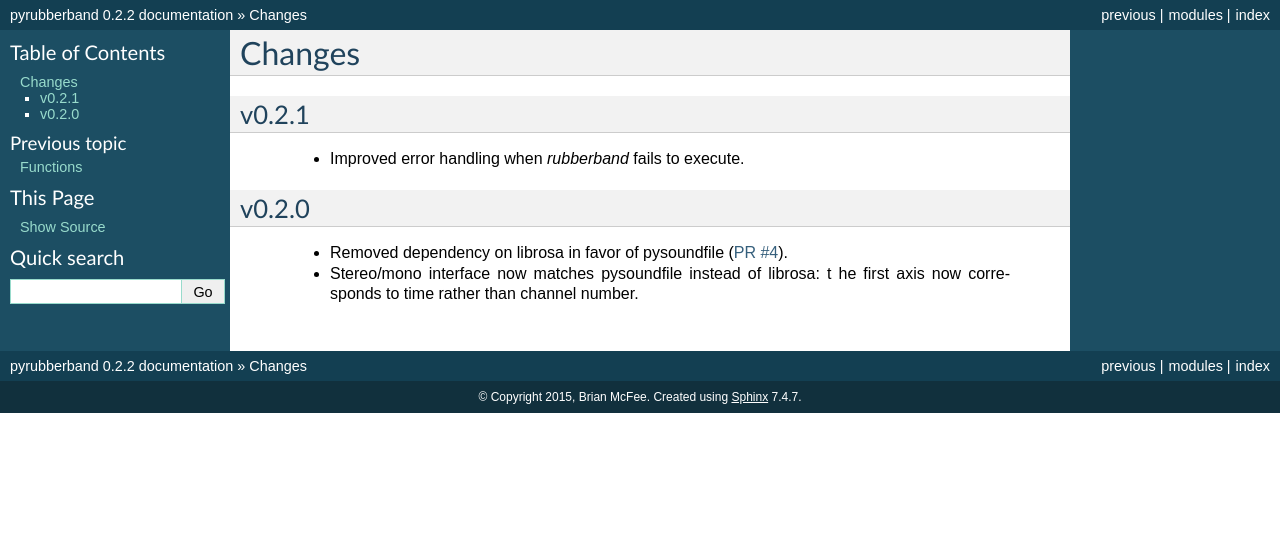
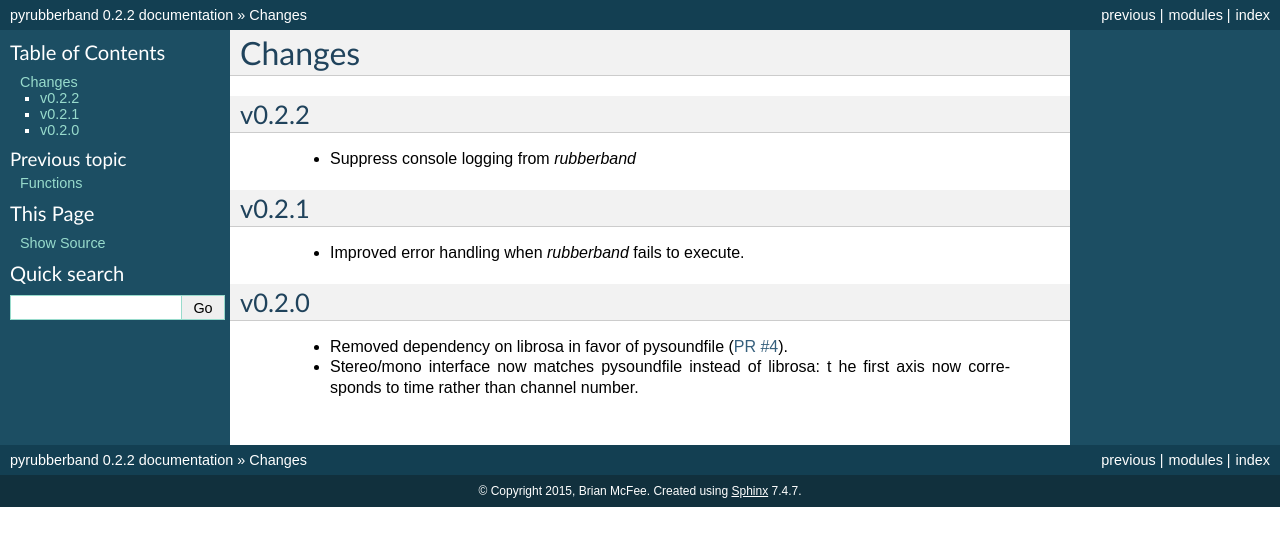
Before and after one commit to bmcfee/pyrubberband, a Sphinx documentation site: the page built from docs/changes.rst, in a window 1280 px wide. Shown: the top 546 px of the page. Built offline with Sphinx 7.4.7, drawn with Linux system fonts in a browser that asks for light colours.

Commit message:
updated changelog

```diff
--- a/docs/changes.rst
+++ b/docs/changes.rst
@@ -1,5 +1,9 @@
 Changes
 =======
+
+v0.2.2
+------
+  - Suppress console logging from `rubberband`
 
 v0.2.1
 ------
```
